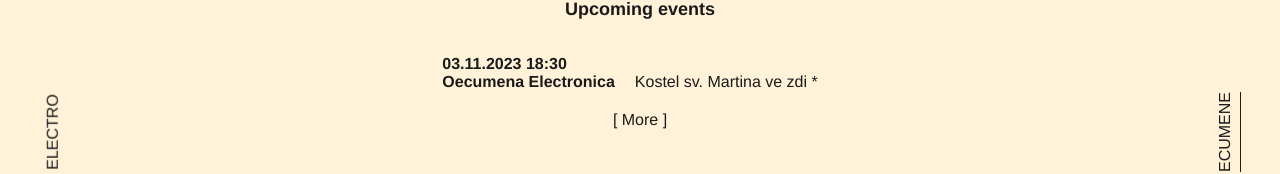
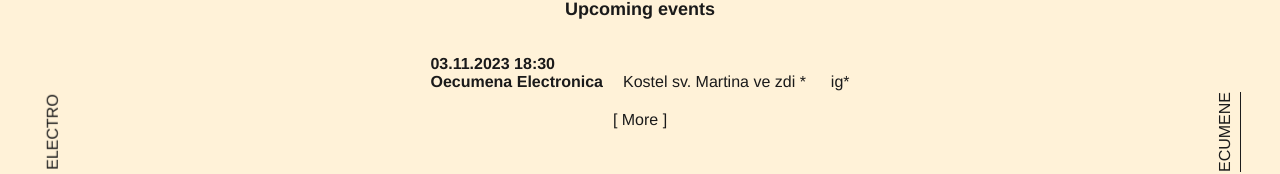
Before and after one commit to Kapicka/lunestorm, a Vue app: page /ecumene/events in a window 1280 px wide. Shown: the part 197-371 px from the top of the page. Built offline with nearby package versions, Linux system fonts and the light colour scheme.

Commit message:
feat: add ig link

```diff
--- a/src/store.js
+++ b/src/store.js
@@ -9,7 +9,7 @@ const events = [
     dateEnd: "2023-11-03T20:00",
     links: [
       // { name: "fb", url: "https://www.facebook.com/events/1131298834180662" },
-      // { name: "ig", url: "https://www.instagram.com/oecumena_electronica/" }
+      { name: "ig", url: "https://www.instagram.com/p/ClGYCnoIVju/" }
     ],
     place: {
       name: "Kostel sv. Martina ve zdi",
```
